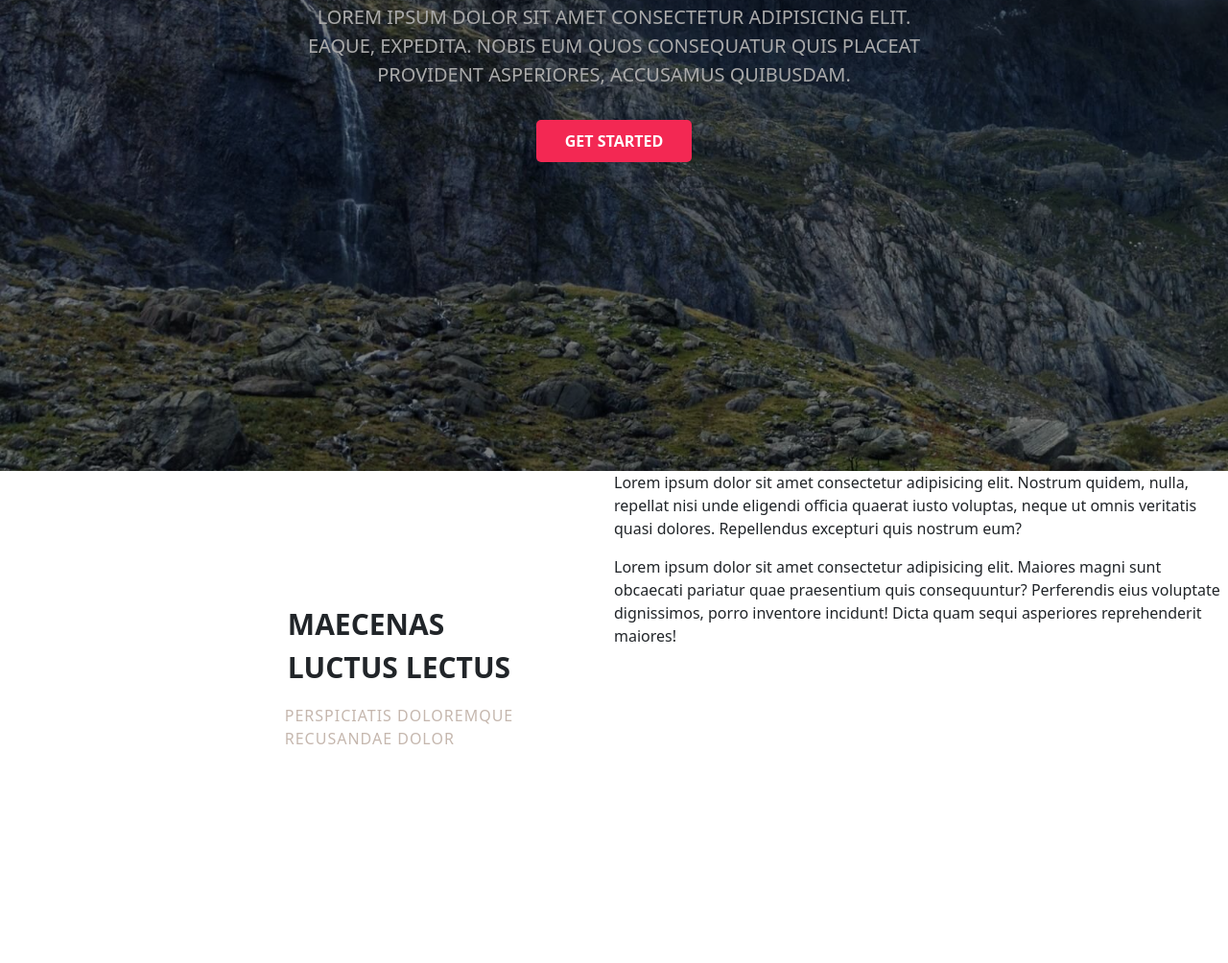
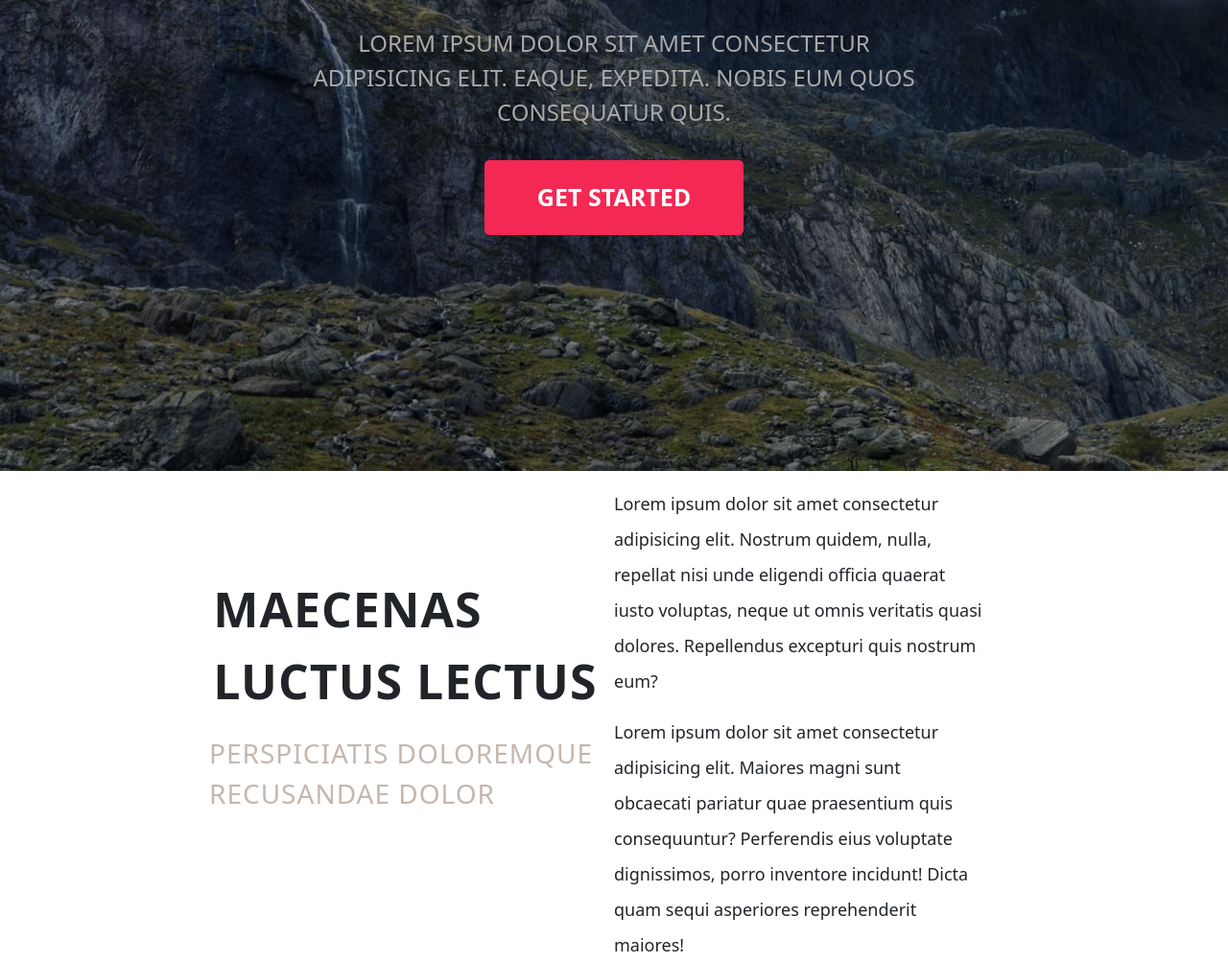
Before and after one commit to KadirDolek/Spatial-KD, a website: page index.html in a window 1280 px wide. Shown: the part 309-1313 px from the top of the page at 96% size. Before the commit the page ends 1200 px from the top, so only its background shows below. Drawn offline with nearby package versions, Linux system fonts and the light colour scheme.

Commit message:
fin section2

```diff
--- a/index.html
+++ b/index.html
@@ -25,7 +25,7 @@
       <header>
         <div class="divHeader">
           <h1> SPATIAL </h1>
-          <p class="text-center fs-5">Lorem ipsum dolor sit amet consectetur adipisicing elit. Eaque, expedita. Nobis eum quos consequatur quis placeat provident asperiores, accusamus quibusdam.</p>
+          <p class="text-center fs-4">Lorem ipsum dolor sit amet consectetur adipisicing elit. Eaque, expedita. Nobis eum quos consequatur quis.</p>
           <button>GET STARTED</button>
         </div>
       </header>
--- a/src/sass/partials/_mixins.sass
+++ b/src/sass/partials/_mixins.sass
@@ -12,8 +12,9 @@
 @mixin bouton
     background-color: rgb(243, 40, 83)
     color: white
-    padding: 10px
-    padding-left: 30px
-    padding-right: 30px
+    padding: 20px
+    padding-left: 55px
+    padding-right: 55px
     border-radius: 5px
     border: none
+    font-size: 25px
--- a/src/sass/partials/_style.sass
+++ b/src/sass/partials/_style.sass
@@ -28,7 +28,7 @@ header
         padding-right: 25%
         h1
             color: white
-            font-size: 40px
+            font-size: 60px
             margin-bottom: 5%
         p
             color: white
@@ -57,17 +57,26 @@ ul
 
 .Sec2
     display: flex
-    height: 50vh
+    height: 60vh
     .sec2div1, .sec2div2
         width: 50%
     .sec2div1
         @include flex-center
         flex-direction: column
-        padding-left: 15%
+        padding-left: 16%
+        letter-spacing: 1px
         .p1Sec2
-            font-size: 30px
+            font-size: 50px
             font-weight: bold
-            margin-top: 10%
         .p2Sec2
+            font-size: 28px
             letter-spacing: 1px
             color: rgb(197, 183, 174)
+            margin-right: 2%
+    .sec2div2
+        @include flex-center
+        margin-top: 5%
+        flex-direction: column
+        padding-right: 20%
+        font-size: 18px
+        line-height: 37px
```
Also changed, not shown: public/styles/style.css, 1 other file.
